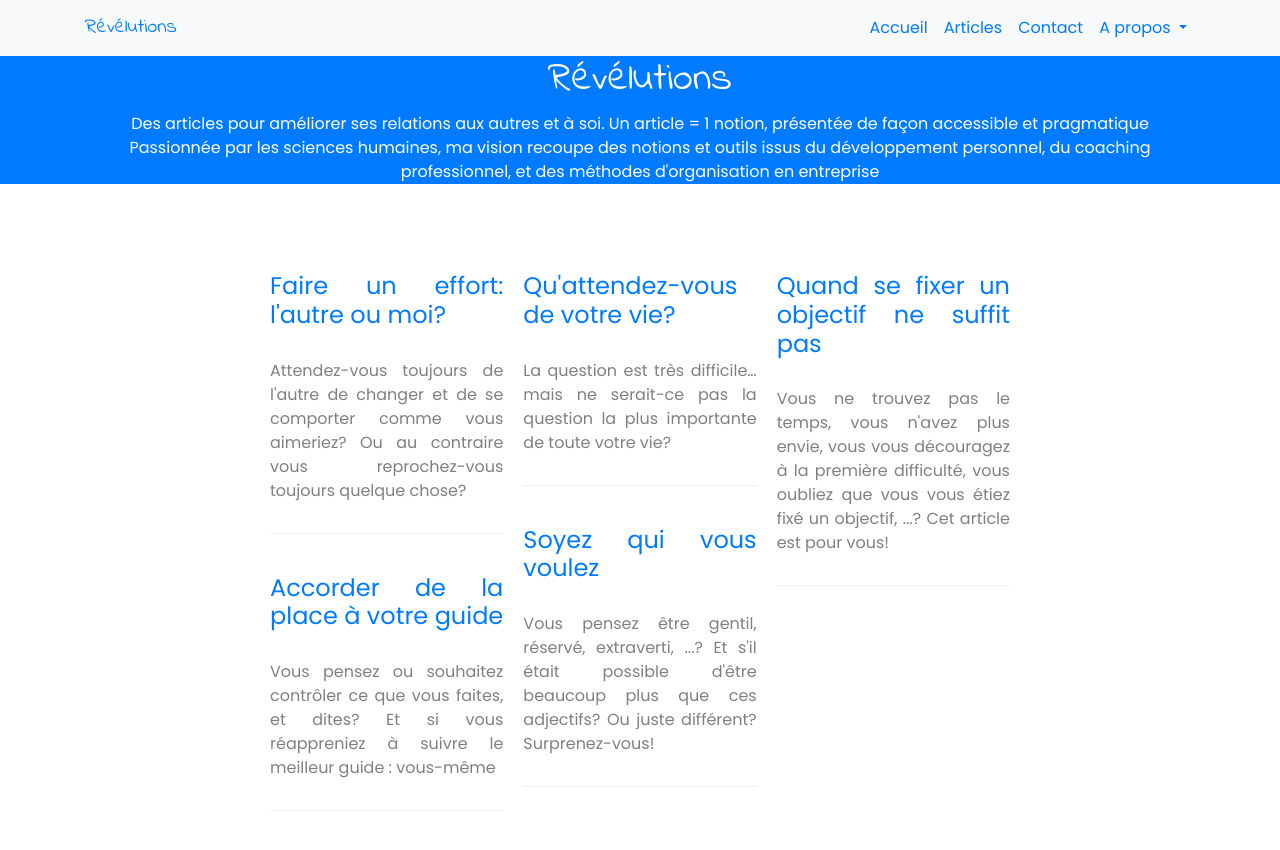
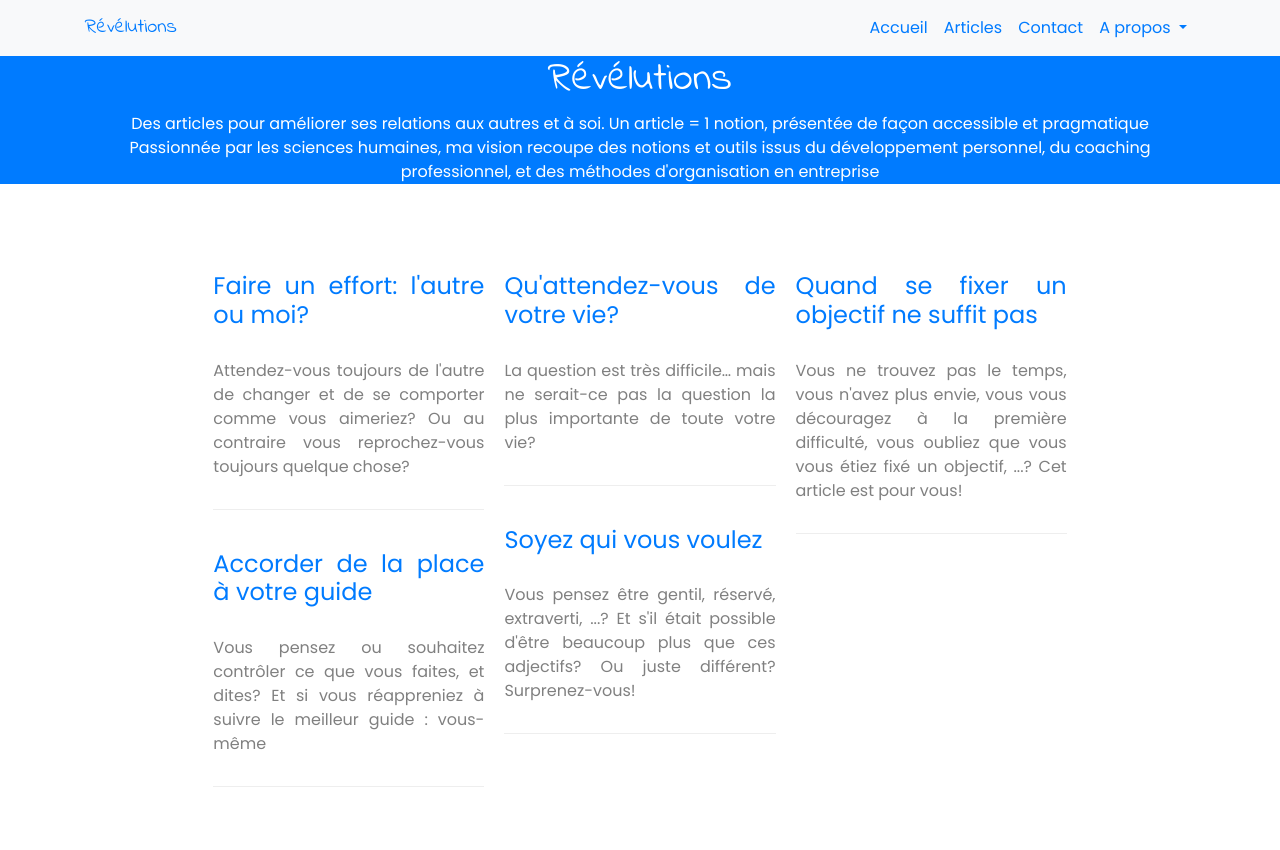
Before and after one commit to OrgaEvolutions/Nathoup.github.io, a Jekyll site: the page built from index.html, in a window 1280 px wide. Shown: the top 850 px of the page. Built offline with Jekyll 4.4.1, drawn with Linux system fonts in a browser that asks for light colours; nearby versions of some CDN libraries; some web fonts are replaced.

Commit message:
Update default.html

```diff
--- a/_layouts/default.html
+++ b/_layouts/default.html
@@ -63,10 +63,12 @@
 		<br><br>
 
 
-	<div class="container">
+	<div class="container-fluid">
+		<div class="row">
 			<div class="col-md-8 mx-auto">
 				{{ content }}
 			</div>
+		</div>
 	</div>
 
 		<!-- Bootstrap core JavaScript -->
```
